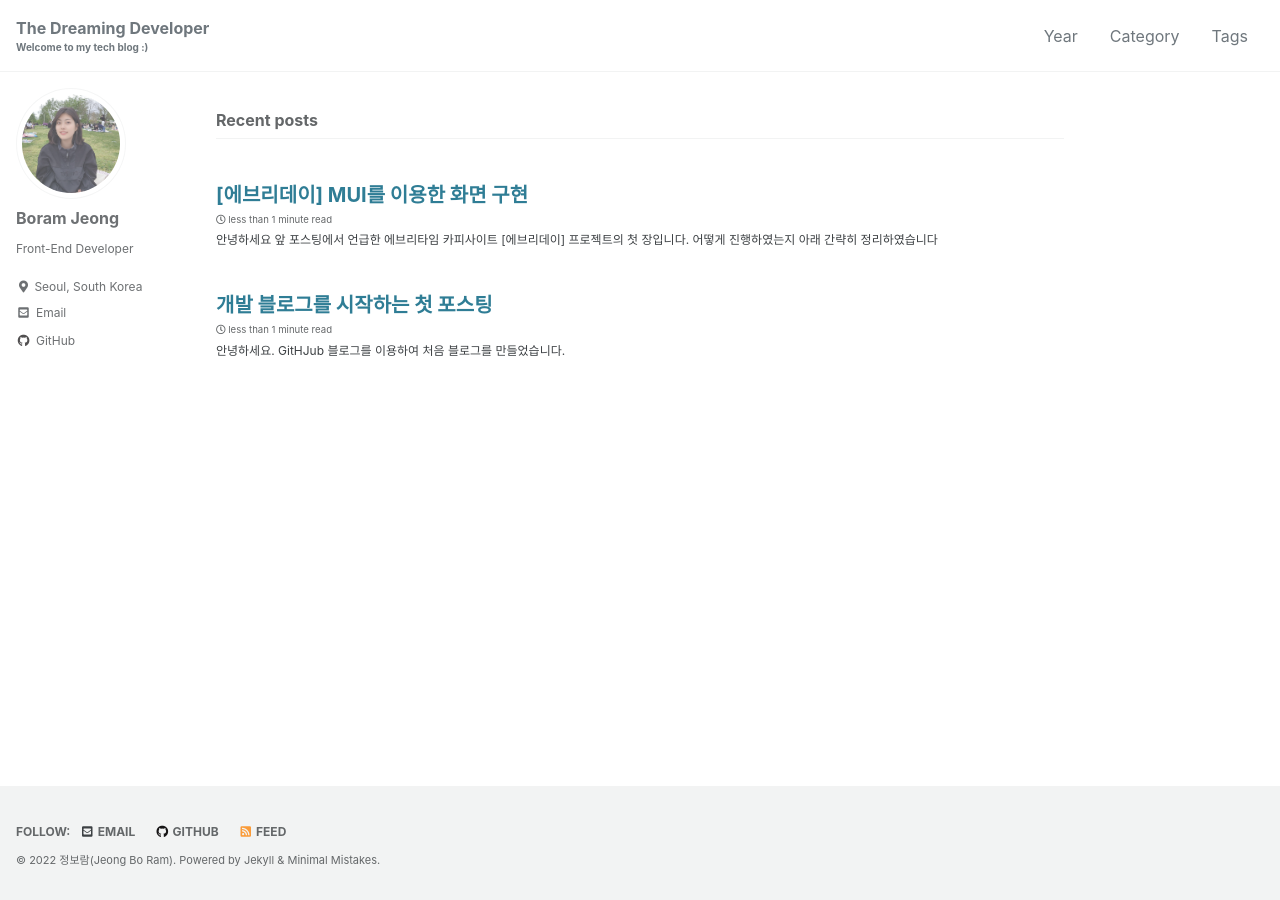
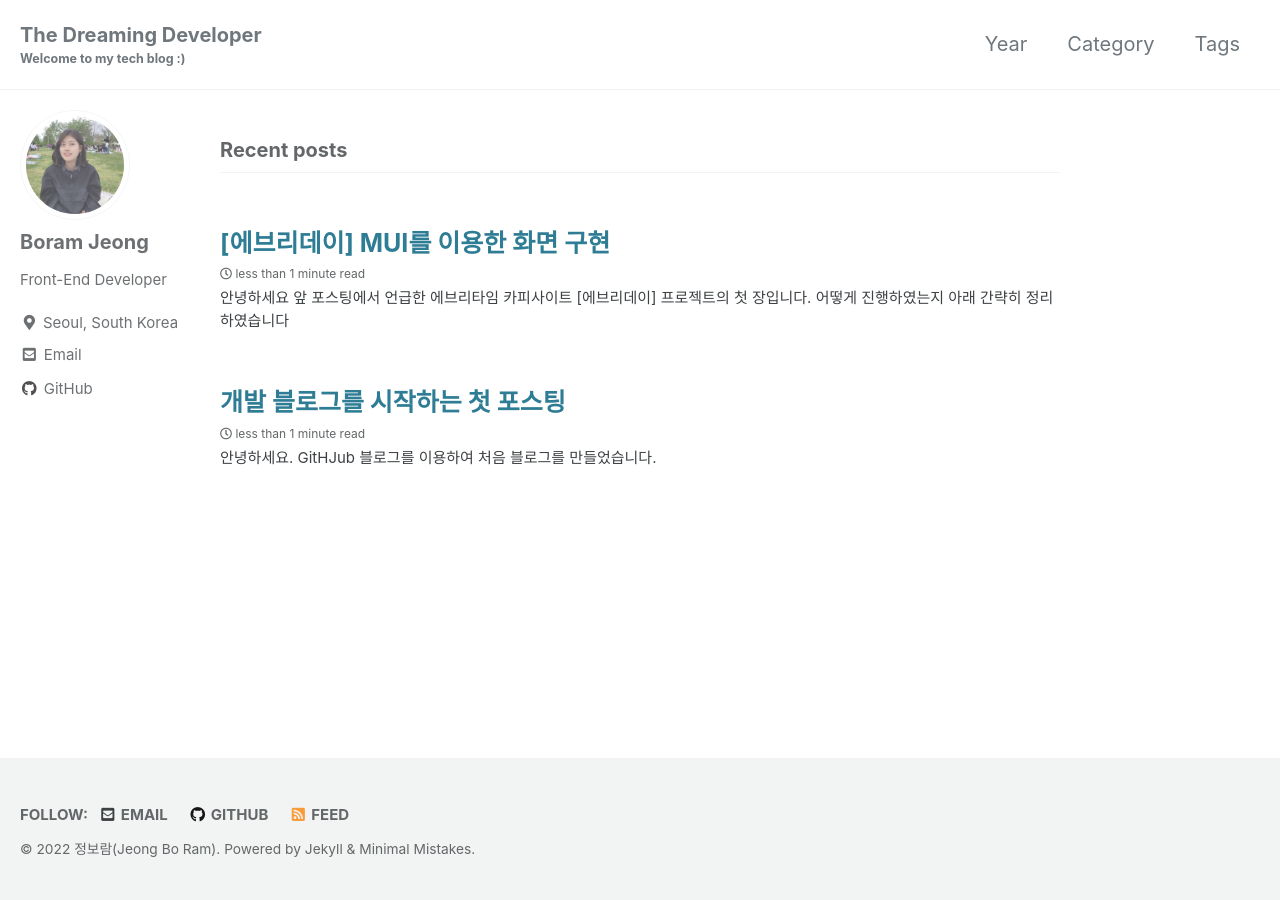
Before and after one commit to bo-ram-jeong/bo-ram-jeong.github.io, a Jekyll site: the page built from index.html, in a window 1280 px wide. Built offline with Jekyll 4.4.1, drawn with Linux system fonts in a browser that asks for light colours; cached includes are drawn as plain includes; the list of posts is cut into pages by our own code.

Commit message:
Update _reset.scss

```diff
--- a/_sass/minimal-mistakes/_reset.scss
+++ b/_sass/minimal-mistakes/_reset.scss
@@ -8,10 +8,10 @@ html {
   /* apply a natural box layout model to all elements */
   box-sizing: border-box;
   background-color: $background-color;
-  font-size: 16px;
+  font-size: 12px;
 
   @include breakpoint($medium) {
-    font-size: 16px;
+    font-size: 12px;
   }
 
   @include breakpoint($large) {
@@ -19,7 +19,7 @@ html {
   }
 
   @include breakpoint($x-large) {
-    font-size: 16px;
+    font-size: 20px;
   }
 
   -webkit-text-size-adjust: 100%;
```
